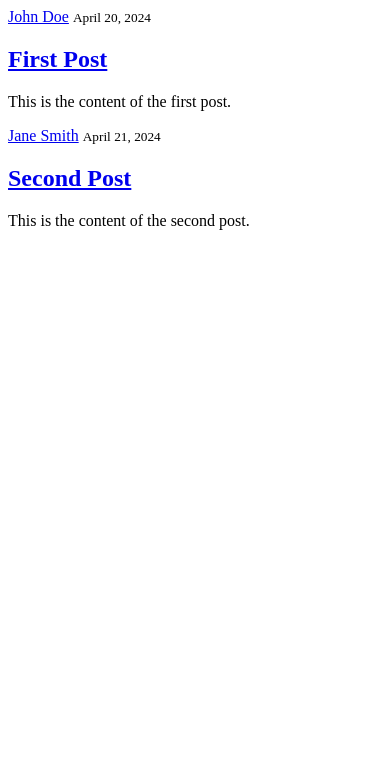
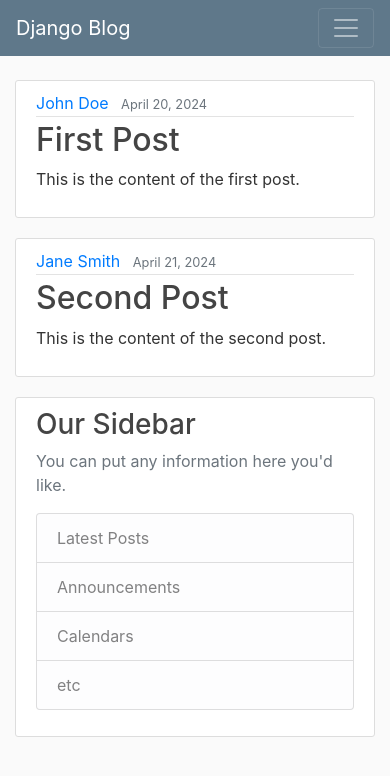
Before and after one commit to FurtiAdi/django_project, a Django app: page / in a window 390 px wide. Shown: the top 776 px of the page. Run offline with Django 5.2, Linux system fonts and the light colour scheme; some libraries are stand-ins or nearby versions.

Commit message:
Add Bootstrap template

```diff
--- a/blog/templates/blog/base.html
+++ b/blog/templates/blog/base.html
@@ -1,15 +1,97 @@
+{% load static %}
 <!DOCTYPE html>
 <html lang="en">
   <head>
-    <meta charset="UTF-8" />
-    <meta name="viewport" content="width=device-width, initial-scale=1.0" />
+    <!-- Required meta tags -->
+    <meta charset="utf-8" />
+    <meta
+      name="viewport"
+      content="width=device-width, initial-scale=1, shrink-to-fit=no"
+    />
+
+    <!-- Bootstrap CSS -->
+    <link
+      rel="stylesheet"
+      href="https://cdn.jsdelivr.net/npm/bootstrap@4.0.0/dist/css/bootstrap.min.css"
+      integrity="sha384-Gn5384xqQ1aoWXA+058RXPxPg6fy4IWvTNh0E263XmFcJlSAwiGgFAW/dAiS6JXm"
+      crossorigin="anonymous"
+    />
+    <link rel="stylesheet" href="{% static 'blog/main.css' %}" />
+
     {% if title %}
-      <title>Django Blog - {{ title }}</title>
+    <title>Django Blog - {{ title }}</title>
     {% else %}
-      <title>Django Blog</title>
+    <title>Django Blog</title>
     {% endif %}
   </head>
   <body>
-    {% block content %} {% endblock%}
+    <header class="site-header">
+      <nav class="navbar navbar-expand-md navbar-dark bg-steel fixed-top">
+        <div class="container">
+          <a class="navbar-brand mr-4" href="/">Django Blog</a>
+          <button
+            class="navbar-toggler"
+            type="button"
+            data-toggle="collapse"
+            data-target="#navbarToggle"
+            aria-controls="navbarToggle"
+            aria-expanded="false"
+            aria-label="Toggle navigation"
+          >
+            <span class="navbar-toggler-icon"></span>
+          </button>
+          <div class="collapse navbar-collapse" id="navbarToggle">
+            <div class="navbar-nav mr-auto">
+              <a class="nav-item nav-link" href="{% url 'blog-home' %}">Home</a>
+              <a class="nav-item nav-link" href="{% url 'blog-about' %}">About</a>
+            </div>
+            <!-- Navbar Right Side -->
+            <div class="navbar-nav">
+              <a class="nav-item nav-link" href="#">Login</a>
+              <a class="nav-item nav-link" href="#">Register</a>
+            </div>
+          </div>
+        </div>
+      </nav>
+    </header>
+
+    <main role="main" class="container">
+      <div class="row">
+        <div class="col-md-8">
+          {% block content %}{% endblock %}
+        </div>
+        <div class="col-md-4">
+          <div class="content-section">
+            <h3>Our Sidebar</h3>
+            <p class='text-muted'>You can put any information here you'd like.
+              <ul class="list-group">
+                <li class="list-group-item list-group-item-light">Latest Posts</li>
+                <li class="list-group-item list-group-item-light">Announcements</li>
+                <li class="list-group-item list-group-item-light">Calendars</li>
+                <li class="list-group-item list-group-item-light">etc</li>
+              </ul>
+            </p>
+          </div>
+        </div>
+      </div>
+    </main>
+
+    <!-- Optional JavaScript -->
+    <!-- jQuery first, then Popper.js, then Bootstrap JS -->
+    <script
+      src="https://code.jquery.com/jquery-3.2.1.slim.min.js"
+      integrity="sha384-KJ3o2DKtIkvYIK3UENzmM7KCkRr/rE9/Qpg6aAZGJwFDMVNA/GpGFF93hXpG5KkN"
+      crossorigin="anonymous"
+    ></script>
+    <script
+      src="https://cdn.jsdelivr.net/npm/popper.js@1.12.9/dist/umd/popper.min.js"
+      integrity="sha384-ApNbgh9B+Y1QKtv3Rn7W3mgPxhU9K/ScQsAP7hUibX39j7fakFPskvXusvfa0b4Q"
+      crossorigin="anonymous"
+    ></script>
+    <script
+      src="https://cdn.jsdelivr.net/npm/bootstrap@4.0.0/dist/js/bootstrap.min.js"
+      integrity="sha384-JZR6Spejh4U02d8jOt6vLEHfe/JQGiRRSQQxSfFWpi1MquVdAyjUar5+76PVCmYl"
+      crossorigin="anonymous"
+    ></script>
   </body>
 </html>
```
